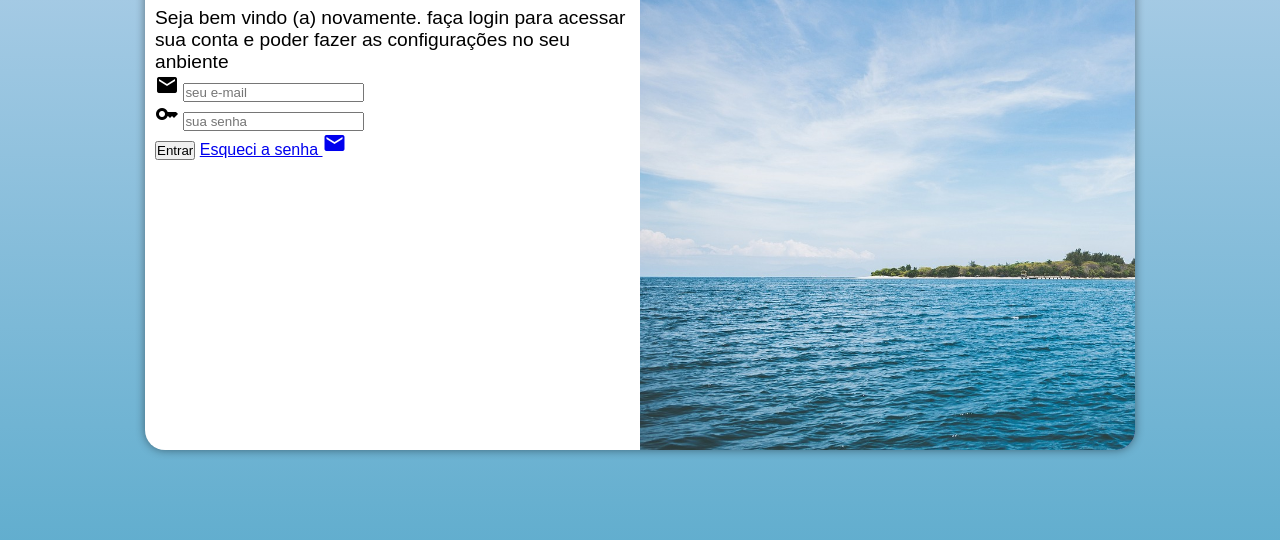
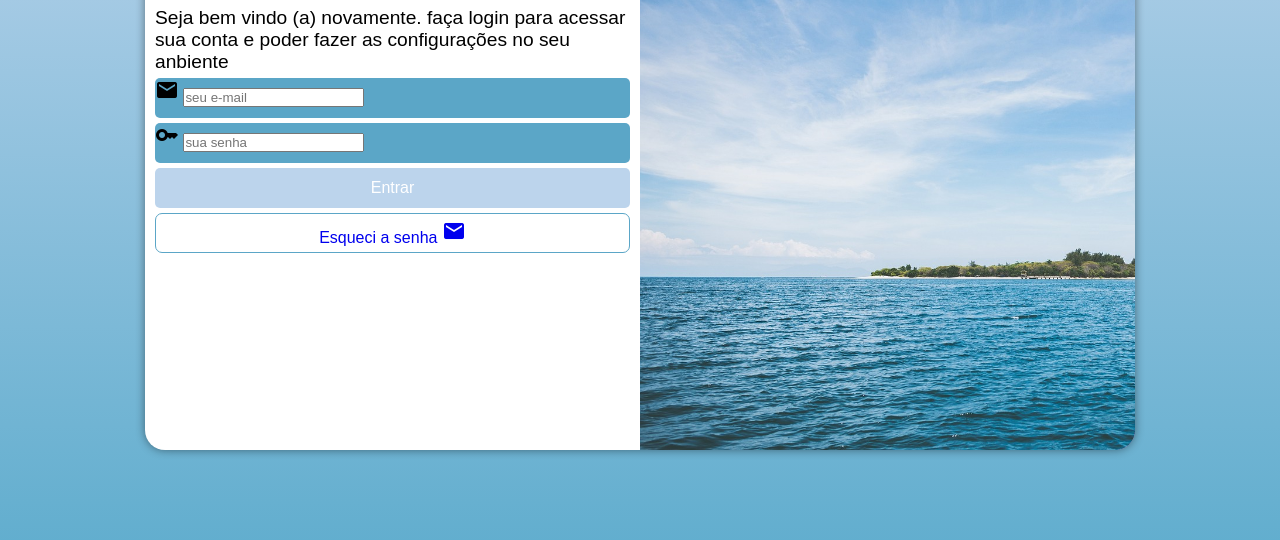
Before and after one commit to Danilo224/projeto-login, a plain HTML site: page index.html in a window 1280 px wide. Shown: the part 200-740 px from the top of the page. Drawn offline with Linux system fonts and the light colour scheme.

Commit message:
atualizacao projeto-login

```diff
--- a/estilos/style.css
+++ b/estilos/style.css
@@ -59,6 +59,60 @@ div#formulario > h1 {
    text-align: center;
    margin-bottom: 10px;
 }
+
 div#formulario > p {
    font-size: 0.8em;
 }
+
+form > div.campo{
+   background-color: #5ba6c7;
+   display: block;
+   margin: 5px 0px;
+   width: 100%;
+   height: 40px;
+   border-radius: 5px;
+   margin: 5px 0px;
+
+}
+
+div.campo > label {
+   display: block;
+
+}
+
+form > input[type=submit] {
+   display: block;
+   font-size: 1em;
+   width: 100%;
+   height: 40px;
+   background-color: #bcd4ec;
+   color: white;
+   border: none;
+   border-radius: 5px;
+   cursor: pointer;
+}
+
+form > input[type=submit]:hover {
+   background-color: #5babcc;
+}
+
+form > a.botao {
+   display: block;
+   text-align: center;
+   font-size: 1em;
+   width: 100%;
+   height: 40px;
+   padding-top: 5px;
+   margin-top: 5px;
+   background-color: white;
+   border: 1px solid #5ba6c7;
+   border-radius: 7px;
+   text-decoration: none;
+}
+
+form > a.botao:hover {
+   background-color: #5ba6c7;
+}
+form > a.botao > i {
+   font-size: 0.8;
+}
--- a/index.html
+++ b/index.html
@@ -30,7 +30,7 @@
                         <label for="isenha"></label>
                     </div>
                     <input type="submit" value="Entrar">
-                    <a href="esqueci.html">
+                    <a href="esqueci.html" class="botao">
                         Esqueci a senha <i class="material-icons">mail</i>
                     </a>
                 </form>
```
